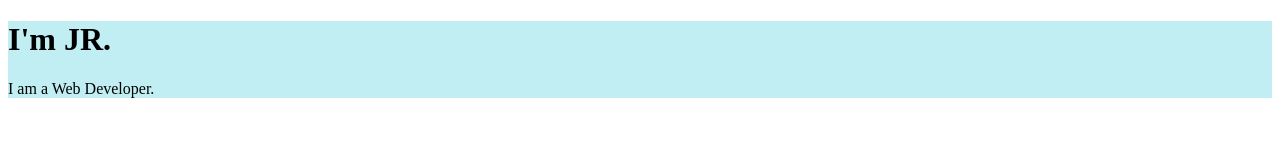
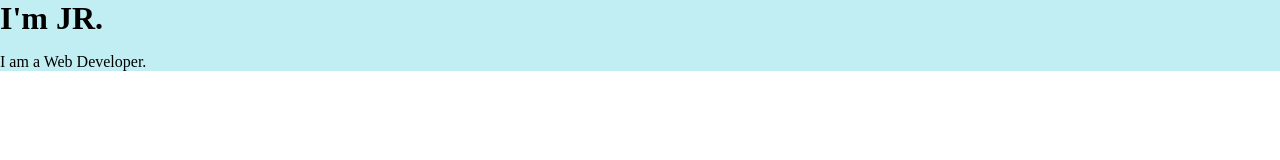
Before and after one commit to WaypointSol/css-mywebsite, a plain HTML site: page index.html in a window 1280 px wide. Drawn offline with Linux system fonts and the light colour scheme.

Commit message:
Update styles.css

```diff
--- a/css/styles.css
+++ b/css/styles.css
@@ -1,3 +1,14 @@
+body {
+    margin-left: 0px;
+    margin-top: 0px;
+    margin-right: 0px;
+}
+
 div {
     background-color: #C0EEF2;
 }
+
+h1 {
+    margin-top: 0px;
+    margin-bottom: 0px;
+}
```
